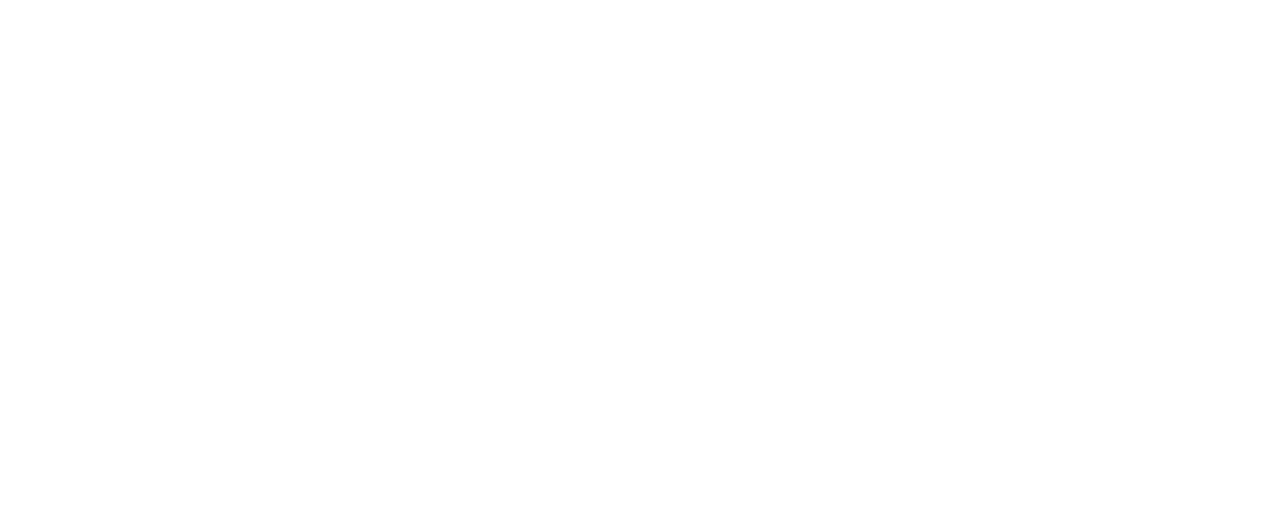
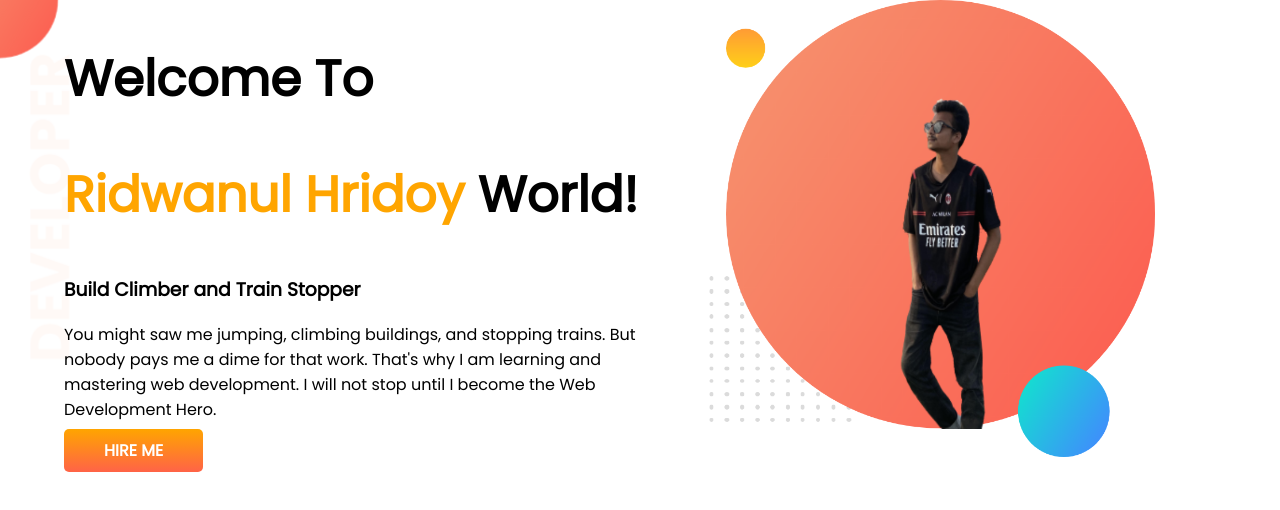
Before and after one commit to RidwanulHasan/developer-portfolio, a plain HTML site: page index.html in a window 1280 px wide. Drawn offline with Linux system fonts and the light colour scheme.

Commit message:
top banner added

```diff
--- a/index.html
+++ b/index.html
@@ -1,13 +1,40 @@
 <!DOCTYPE html>
 <html lang="en">
+
 <head>
     <meta charset="UTF-8">
     <meta http-equiv="X-UA-Compatible" content="IE=edge">
     <meta name="viewport" content="width=device-width, initial-scale=1.0">
     <title>Hridoy Portfolio</title>
+    <link rel="preconnect" href="https://fonts.googleapis.com">
+    <link rel="preconnect" href="https://fonts.gstatic.com" crossorigin>
+    <link href="https://fonts.googleapis.com/css2?family=Poppins&display=swap" rel="stylesheet">
     <link rel="stylesheet" href="style.css">
 </head>
+
 <body>
+    <section class="top-banner">
+        <div class="half-width">
+            <h1>Welcome To</h1>
+            <h1><span class="orange-color">Ridwanul Hridoy</span> World!</h1>
+            <h3>Build Climber and Train Stopper</h3>
+            <p>You might saw me jumping, climbing buildings, and stopping trains. But nobody pays me a dime for that
+                work.
+                That's why I am learning and mastering web development. I will not stop until I become the Web
+                Development
+                Hero.
+            </p>
+            <a class="link-button" target="_blank"
+                href="https://www.linkedin.com/in/ridwanul-hasan-hridoy-1a6735155/">HIRE ME</a>
+        </div>
+
+        <div class="half-width">
+            <img src="images/portfolio.png" alt="portfolio image">
+        </div>
+
+    </section>
+
 
 </body>
+
 </html>
--- a/style.css
+++ b/style.css
@@ -0,0 +1,41 @@
+body {
+    font-family: 'Poppins', sans-serif;
+    margin: 0;
+}
+
+h1 {
+    font-size: 50px;
+}
+
+.orange-color {
+    color: orange;
+}
+
+section {
+    display: flex;
+}
+
+.half-width {
+    width: 50%;
+    padding-left: 5%;
+}
+
+.half-width img {
+    width: 80%;
+
+}
+
+.link-button {
+    text-decoration: none;
+    background-image: linear-gradient(orange, tomato);
+    padding: 10px 40px;
+    border-radius: 5px;
+    color: white;
+    font-weight: 700;
+}
+
+.top-banner {
+    background-image: url(images/top-banner.png);
+    background-repeat: no-repeat;
+
+}
```
Also changed, not shown: images/dream-bg.png (added), images/exp-bg.png (added), images/jhankar.png (added), images/jhankar2.png (added), images/my-bg.png (added), images/my-bg2.png (added), images/portfolio.png (added), images/top-banner.png (added), showOff/hridoy-removebg-preview (1).png (added), 8 other files.
